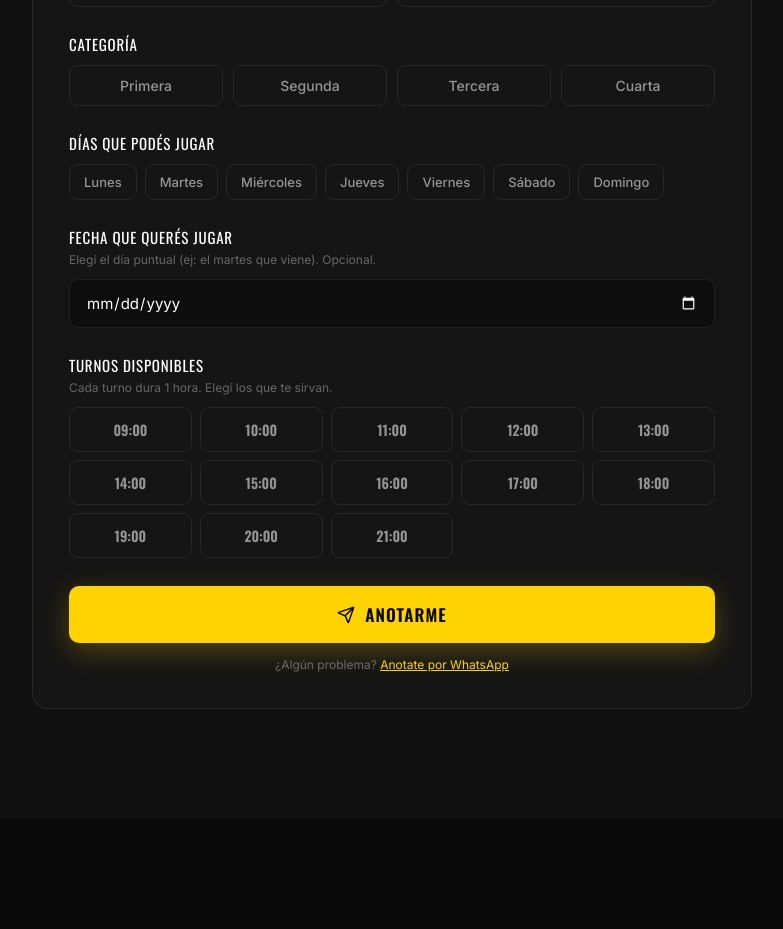
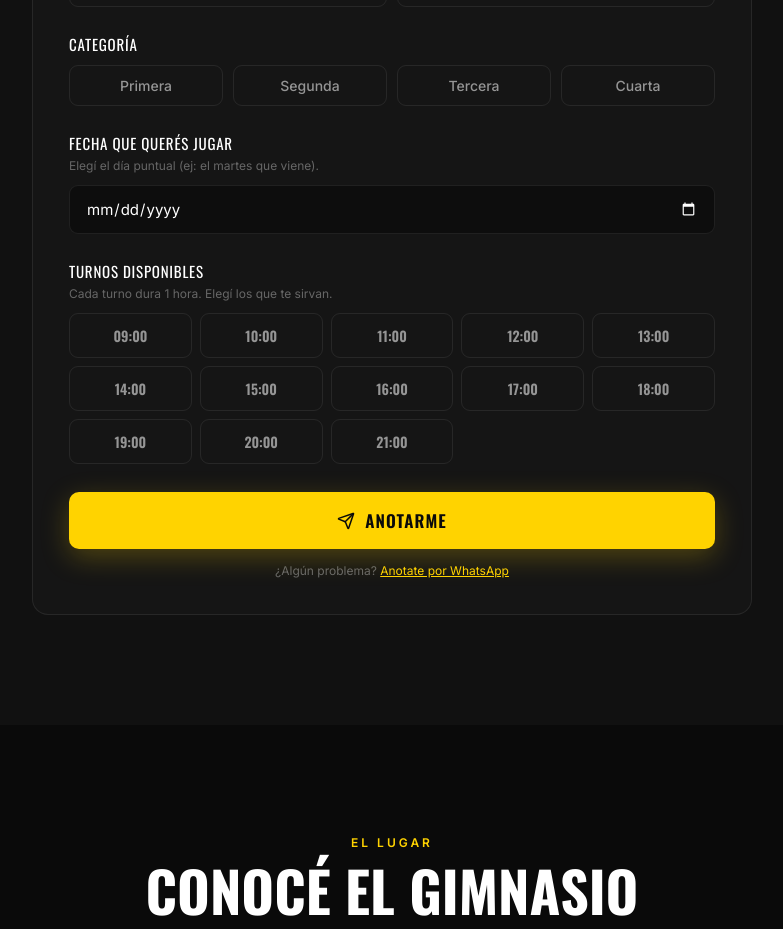
Before and after one commit to ramirogallippi-glitch/trinquetemaldonado, a Next.js app: page / in a window 1280 px wide. Shown: the part 2840-3769 px from the top of the page, without its empty margins (248-1031 px from the left). Built offline with nearby package versions, Linux system fonts and the light colour scheme.

Commit message:
Quitar dias del formulario; fecha obligatoria

```diff
--- a/components/ui/trinquete-landing.tsx
+++ b/components/ui/trinquete-landing.tsx
@@ -228,7 +228,6 @@ function ServiciosSection() {
 /* ── Formulario Pelota Paleta → WhatsApp ── */
 const POSICIONES = ["Delantero", "Zaguero"]
 const CATEGORIAS = ["Primera", "Segunda", "Tercera", "Cuarta"]
-const DIAS = ["Lunes", "Martes", "Miércoles", "Jueves", "Viernes", "Sábado", "Domingo"]
 // Turnos cada 1 hora, de 9:00 a 21:30
 const TURNOS = [
   "09:00", "10:00", "11:00", "12:00", "13:00", "14:00", "15:00",
@@ -242,7 +241,6 @@ function PaletaSection() {
   const [nombre, setNombre] = useState("")
   const [posicion, setPosicion] = useState("")
   const [categoria, setCategoria] = useState("")
-  const [dias, setDias] = useState<string[]>([])
   const [fecha, setFecha] = useState("")
   const [turnos, setTurnos] = useState<string[]>([])
   const [error, setError] = useState("")
@@ -253,8 +251,8 @@ function PaletaSection() {
     set(arr.includes(val) ? arr.filter(x => x !== val) : [...arr, val])
 
   const enviar = async () => {
-    if (!nombre.trim() || !posicion || !categoria || dias.length === 0 || turnos.length === 0) {
-      setError("Completá tu nombre, posición, categoría y al menos un día y turno.")
+    if (!nombre.trim() || !posicion || !categoria || !fecha || turnos.length === 0) {
+      setError("Completá tu nombre, posición, categoría, la fecha y al menos un turno.")
       return
     }
     setError("")
@@ -263,7 +261,6 @@ function PaletaSection() {
       nombre,
       posicion,
       categoria,
-      dias: dias.join(", "),
       turnos: turnos.map(t => `${t} hs`).join(", "),
       fechaJugar: fecha ? fecha.split("-").reverse().join("/") : "",
     }
@@ -282,14 +279,14 @@ function PaletaSection() {
   }
 
   const resetForm = () => {
-    setNombre(""); setPosicion(""); setCategoria(""); setDias([]); setFecha(""); setTurnos([]); setSent(false)
+    setNombre(""); setPosicion(""); setCategoria(""); setFecha(""); setTurnos([]); setSent(false)
   }
 
   const waBackup = () => {
     const msg =
       `Hola! Quiero anotarme a un partido de pelota paleta.\n` +
       `Nombre: ${nombre}\nPosicion: ${posicion}\nCategoria: ${categoria}\n` +
-      `Dias: ${dias.join(", ")}\nTurnos: ${turnos.map(t => `${t} hs`).join(", ")}`
+      `Fecha: ${fecha ? fecha.split("-").reverse().join("/") : "-"}\nTurnos: ${turnos.map(t => `${t} hs`).join(", ")}`
     window.open(`https://wa.me/${WA}?text=${encodeURIComponent(msg)}`, "_blank")
   }
 
@@ -342,17 +339,9 @@ function PaletaSection() {
             ))}
           </div>
 
-          {/* Días */}
-          <label style={{ display: "block", fontFamily: oswald, fontSize: 15, letterSpacing: "0.05em", textTransform: "uppercase", color: C.blanco, marginBottom: 10 }}>Días que podés jugar</label>
-          <div style={{ display: "flex", gap: 8, marginBottom: 26, flexWrap: "wrap" }}>
-            {DIAS.map(d => (
-              <button key={d} onClick={() => toggle(dias, setDias, d)} style={{ ...chip(dias.includes(d)), padding: "9px 14px", fontSize: 13 }}>{isMobile ? d.slice(0,3) : d}</button>
-            ))}
-          </div>
-
           {/* Fecha específica */}
           <label style={{ display: "block", fontFamily: oswald, fontSize: 15, letterSpacing: "0.05em", textTransform: "uppercase", color: C.blanco, marginBottom: 4 }}>Fecha que querés jugar</label>
-          <p style={{ fontFamily: inter, fontSize: 12, color: C.grisTenue, marginBottom: 12 }}>Elegí el día puntual (ej: el martes que viene). Opcional.</p>
+          <p style={{ fontFamily: inter, fontSize: 12, color: C.grisTenue, marginBottom: 12 }}>Elegí el día puntual (ej: el martes que viene).</p>
           <input type="date" value={fecha} onChange={e => setFecha(e.target.value)}
             min={(() => { const h = new Date(); return `${h.getFullYear()}-${String(h.getMonth()+1).padStart(2,"0")}-${String(h.getDate()).padStart(2,"0")}` })()}
             style={{ width: "100%", boxSizing: "border-box", fontFamily: inter, fontSize: 15, color: C.blanco, background: "#0d0d0d", border: `1.5px solid ${C.cardBorde}`, borderRadius: 9, padding: "13px 16px", outline: "none", marginBottom: 26, colorScheme: "dark" }} />
```
